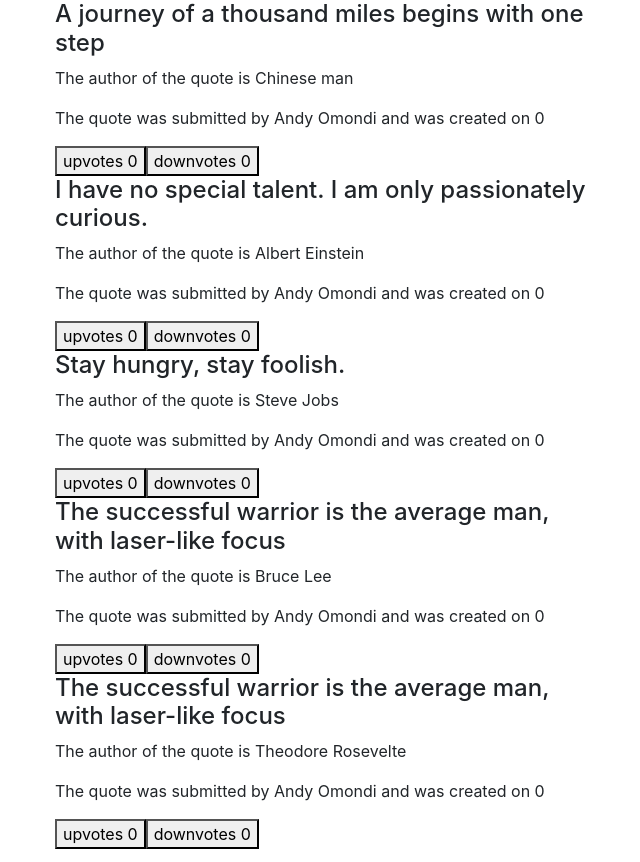
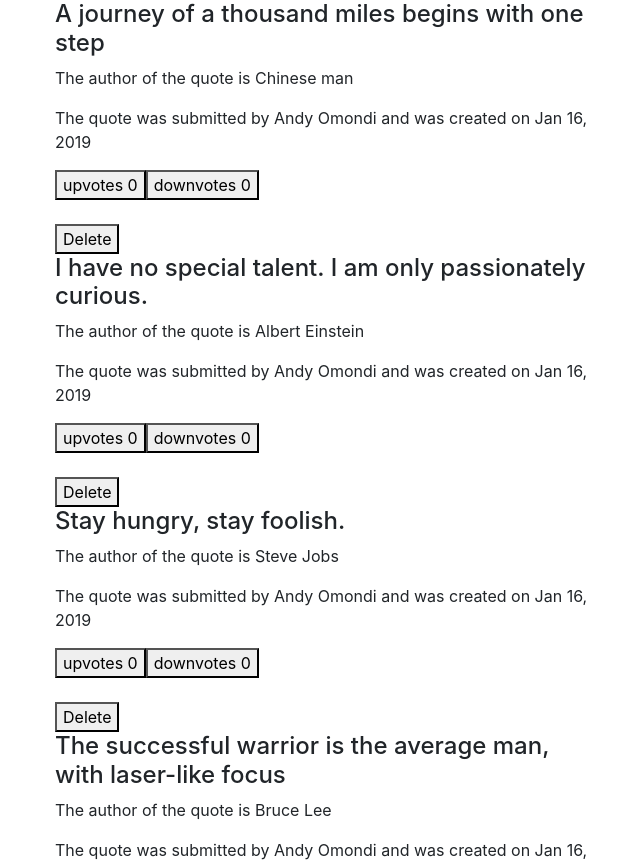
Before and after one commit to AndyOmondi17/quotes-application, an Angular app in the folder Quotes/: page / in a window 1280 px wide. Shown: the top 862 px of the page, without its empty margins (30-670 px from the left). Built offline with nearby package versions, Linux system fonts and the light colour scheme.

Commit message:
add delete functionality

```diff
--- a/Quotes/src/app/quote-details/quote-details.component.html
+++ b/Quotes/src/app/quote-details/quote-details.component.html
@@ -1,6 +1,8 @@
 <div>
     <p>The author of the quote is {{quote.author}}</p>
-    <p>The quote was submitted by {{ quote.submittedBy }} and was created on {{quote.dateCreation|dateCount}}</p>
+    <p>The quote was submitted by {{ quote.submittedBy }} and was created on {{quote.dateCreation|date}}</p>
     <button (click)="quote.upvotes=quote.upvotes+1">upvotes {{quote.upvotes}}</button>
     <button (click)="quote.downvotes=quote.downvotes+1">downvotes {{quote.downvotes}}</button>
+    <br><br>
+    <button (click)= "quoteDelete(true)">Delete</button>
 </div>
--- a/Quotes/src/app/quote-details/quote-details.component.ts
+++ b/Quotes/src/app/quote-details/quote-details.component.ts
@@ -1,4 +1,4 @@
-import { Component, OnInit,Input} from '@angular/core';
+import { Component, OnInit,Input,Output,EventEmitter} from '@angular/core';
 import {Quote}from "../quote";
 
 @Component({
@@ -8,6 +8,10 @@
 })
 export class QuoteDetailsComponent implements OnInit {
   @Input () quote:Quote;
+  @Output() isDelete=new EventEmitter<boolean>();
+  quoteDelete(Delete:boolean){
+    this.isDelete.emit(Delete);
+  }
   constructor() { }
 
   ngOnInit() {
--- a/Quotes/src/app/quote/quote.component.html
+++ b/Quotes/src/app/quote/quote.component.html
@@ -5,7 +5,8 @@
         <div class="col-md-6">
             <div *ngFor='let quote of quotes'>
                 <h4>{{quote.Name}}</h4>
-                <app-quote-details [quote]='quote'></app-quote-details>
+                <app-quote-details [quote]='quote' (isDelete)="deleteQuote($event,i)" ></app-quote-details>
+
 
             </div>
 
--- a/Quotes/src/app/quote/quote.component.ts
+++ b/Quotes/src/app/quote/quote.component.ts
@@ -15,6 +15,12 @@
     new Quote(5,"The successful warrior is the average man, with laser-like focus","Theodore Rosevelte","Andy Omondi",new Date(2019,0,16)),
 
   ];
+  deleteQuote(isDelete, index){
+    if(isDelete){
+        this.quotes.splice(index,1);
+      }
+
+  }
 
 
   constructor() { }
```
